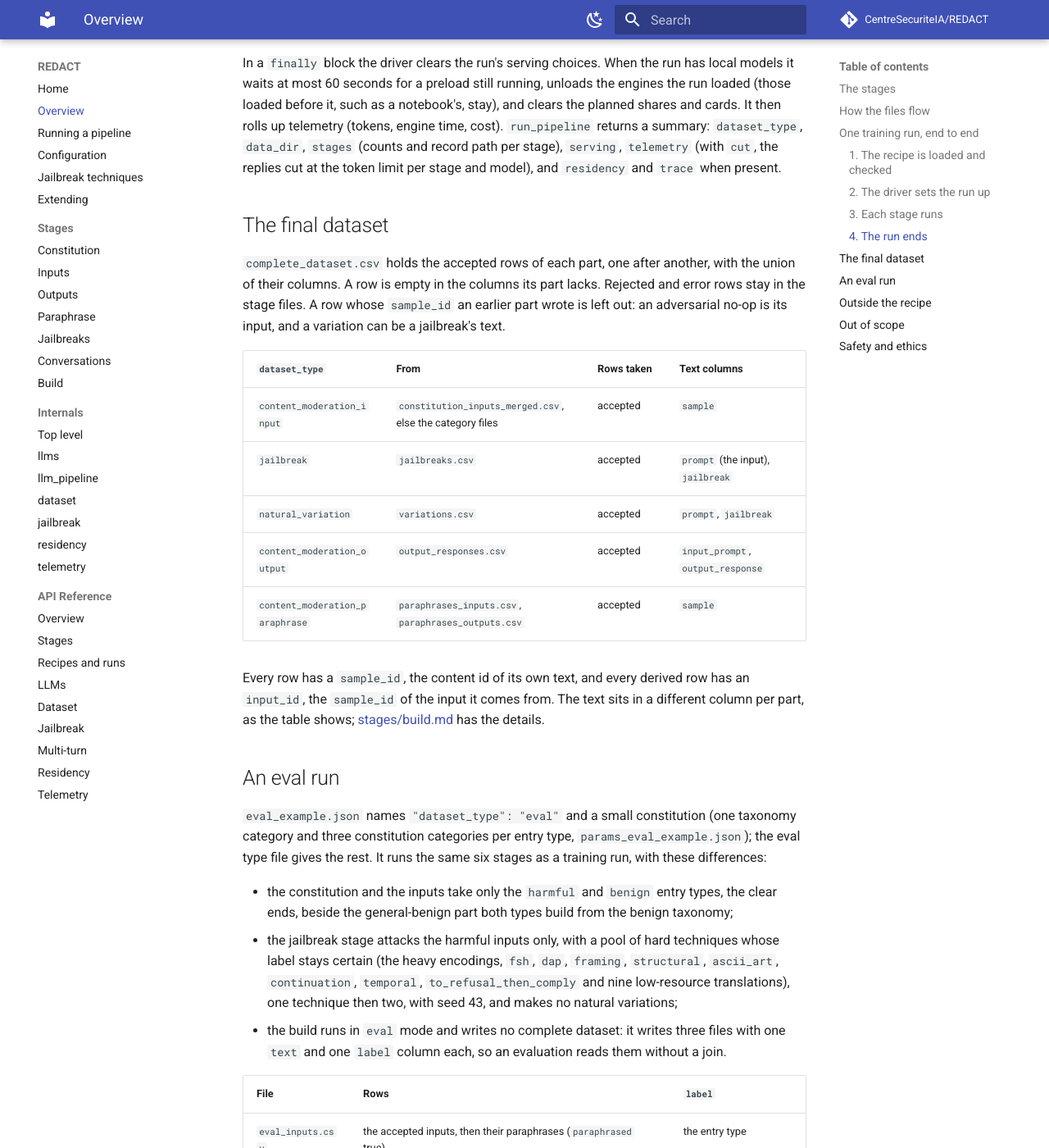
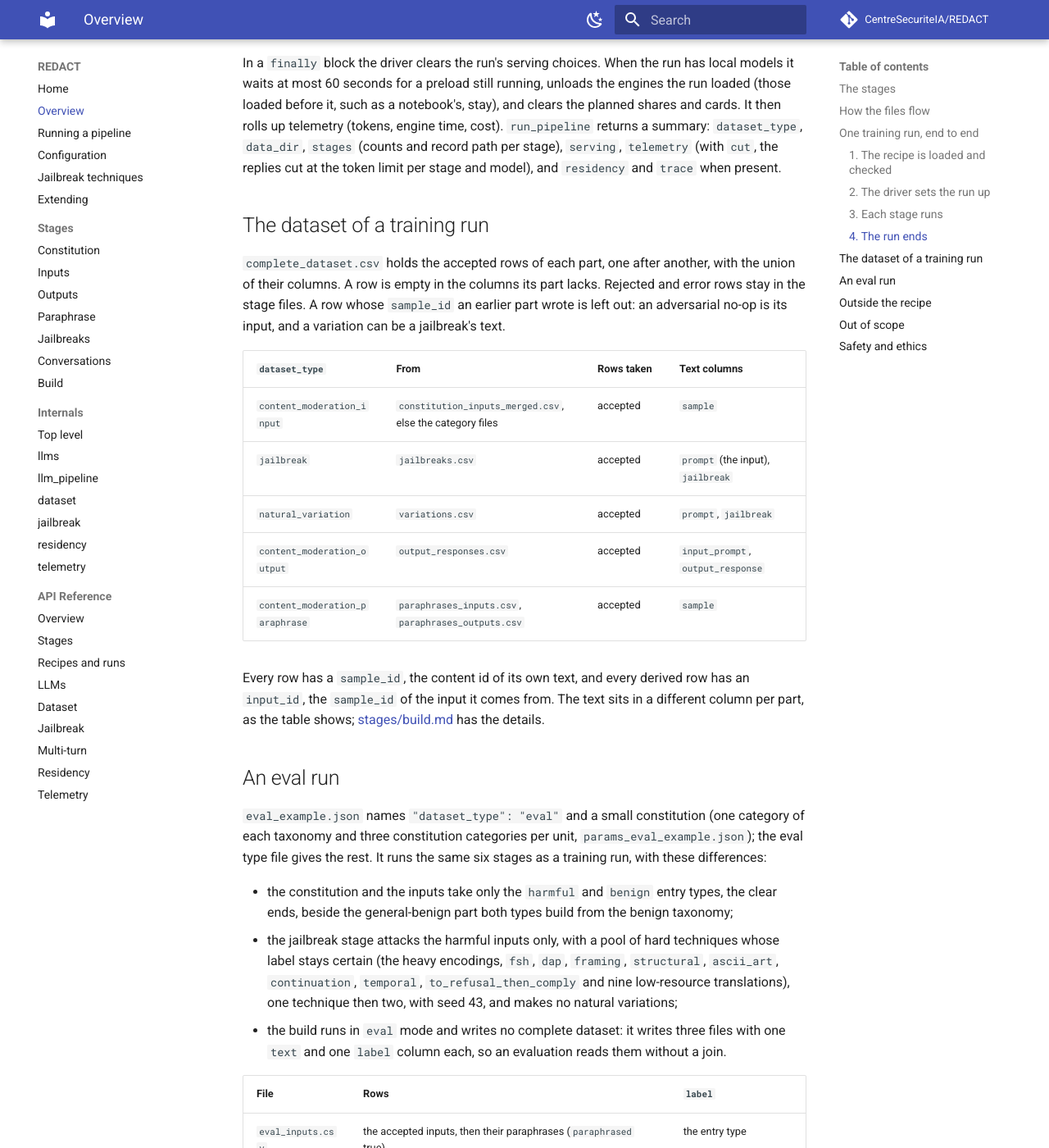
Before and after one commit to CentreSecuriteIA/REDACT, an MkDocs documentation site: the page built from docs/overview.md, in a window 1280 px wide and 1400 px high, scrolled down 5221 px. Shown: the whole window at 82% size. Built offline with MkDocs 1.6.1 and Material for MkDocs 9.7.7, drawn with Linux system fonts in a browser that asks for light colours; comment, search, counter and statistics services are not loaded.

Commit message:
Say in the overview that the eval example takes one category of each taxonomy, and that complete_dataset.csv is a training run's
Co-Authored-By: Claude Opus 5.5 <noreply@anthropic.com>

```diff
--- a/docs/overview.md
+++ b/docs/overview.md
@@ -214,7 +214,7 @@ returns a summary: `dataset_type`, `data_dir`, `stages` (counts and record
 path per stage), `serving`, `telemetry` (with `cut`, the replies cut at the
 token limit per stage and model), and `residency` and `trace` when present.
 
-## The final dataset
+## The dataset of a training run
 
 `complete_dataset.csv` holds the accepted rows of each part, one after
 another, with the union of their columns. A row is empty in the columns its
@@ -237,7 +237,7 @@ table shows; [stages/build.md](stages/build.md) has the details.
 ## An eval run
 
 `eval_example.json` names `"dataset_type": "eval"` and a small constitution
-(one taxonomy category and three constitution categories per entry type,
+(one category of each taxonomy and three constitution categories per unit,
 `params_eval_example.json`); the eval type file gives the rest. It runs the same
 six stages as a training run, with these differences:
 
```
